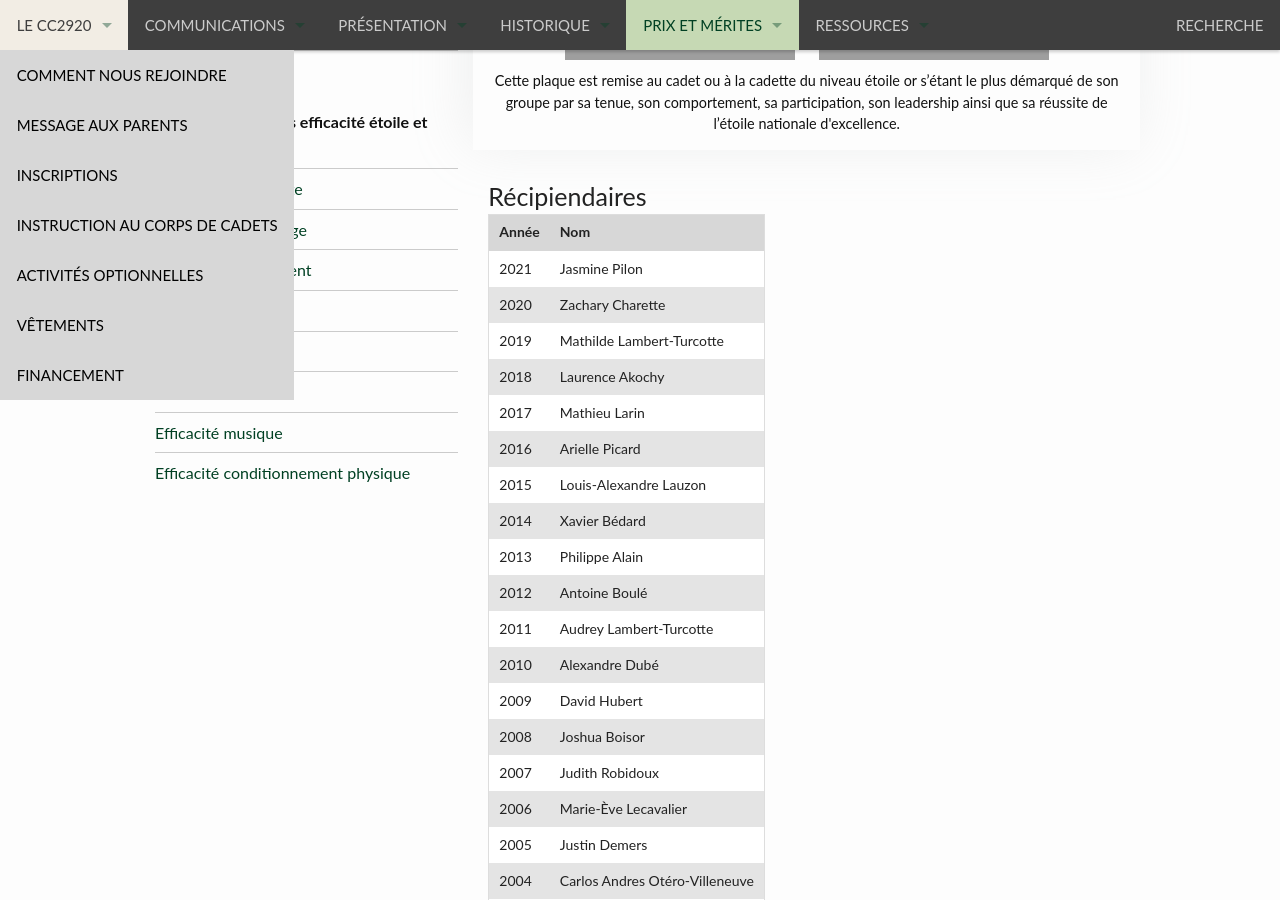
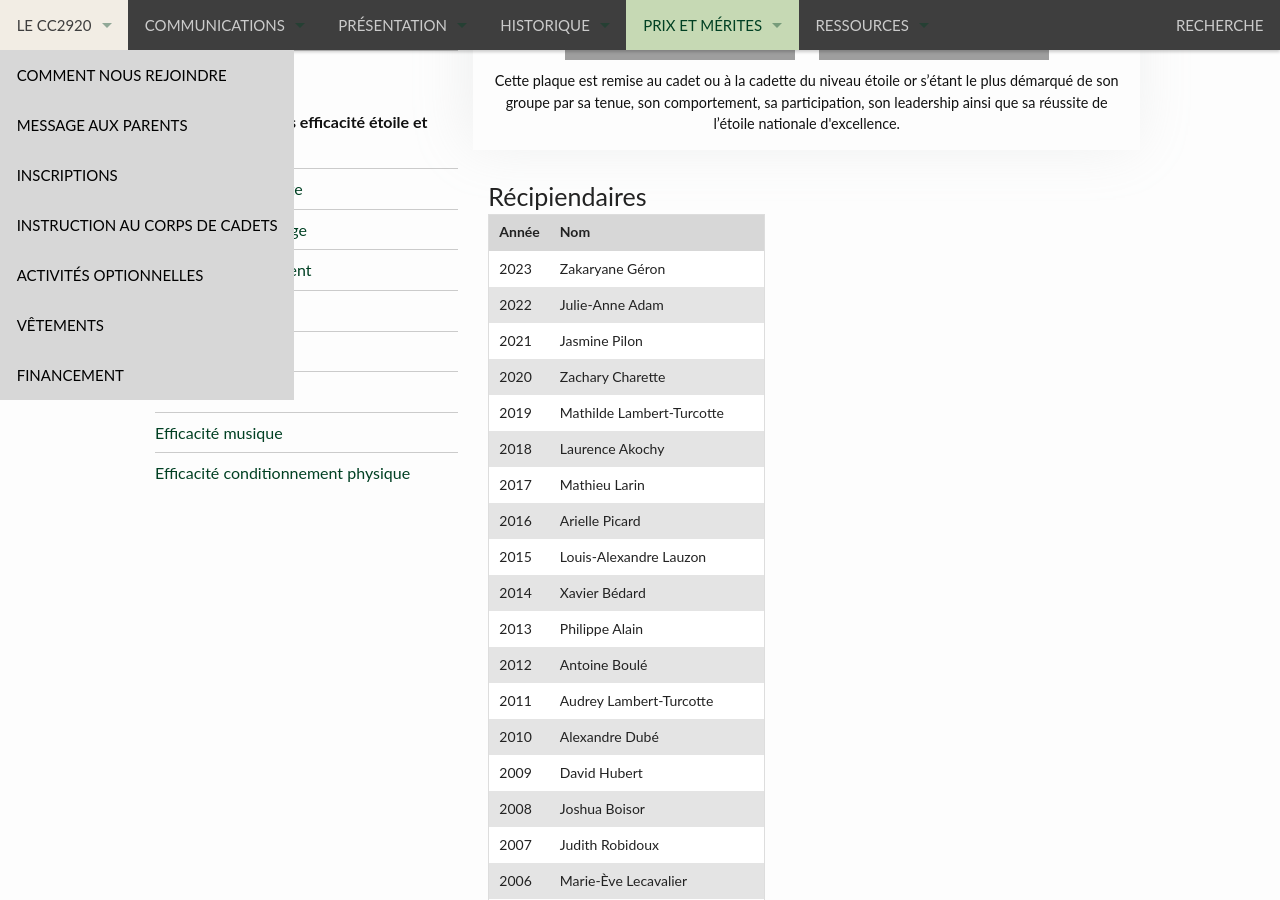
Before and after one commit to CC2920/web, a Jekyll site: the page built from _prix/plaques-trophees/efficacite-etoile-or.md, in a window 1280 px wide and 900 px high, scrolled down 611 px. Built offline with Jekyll 4.4.1, drawn with Linux system fonts in a browser that asks for light colours.

Commit message:
Update efficacite-etoile-or.md

```diff
--- a/_prix/plaques-trophees/efficacite-etoile-or.md
+++ b/_prix/plaques-trophees/efficacite-etoile-or.md
@@ -16,6 +16,8 @@ prix:
 
 | Année | Nom |
 | --- | --- |
+| 2023 | Zakaryane Géron |
+| 2022 | Julie-Anne Adam |
 | 2021 | Jasmine Pilon |
 | 2020 | Zachary Charette |
 | 2019 | Mathilde Lambert-Turcotte |
```
